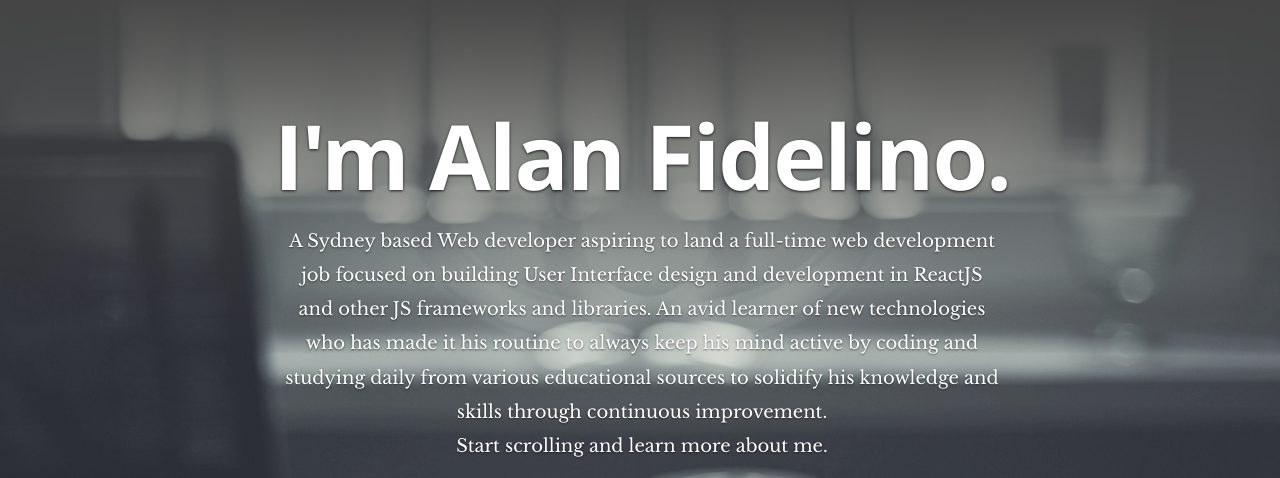
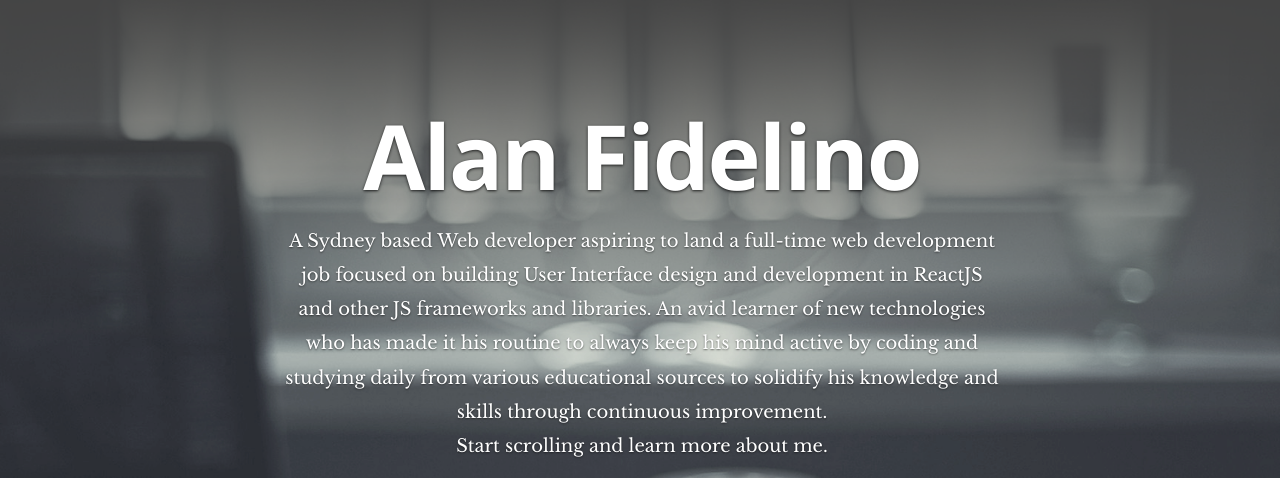
Before and after one commit to afide26/afresume, a website: page public/index.html in a window 1280 px wide. Shown: the part 51-529 px from the top of the page. Drawn offline with nearby package versions, Linux system fonts and the light colour scheme.

Commit message:
Update Greeting

```diff
--- a/public/index.html
+++ b/public/index.html
@@ -71,7 +71,7 @@
 
     <div class="row banner">
       <div class="banner-text">
-        <h1 class="responsive-headline" ng-cloak>I'm {{main.name}}.</h1>
+        <h1 class="responsive-headline" ng-cloak>{{main.name}}</h1>
         <h3 ng-cloak>A {{main.address.city.substring(15)}} based <span ng-cloak>{{main.occupation}}</span>
           <br><span>{{source.main.description}}</span> <a class="smoothscroll" href="#about">Start scrolling</a>
           and learn more <a class="smoothscroll" href="#about">about me</a>.</h3>
```
